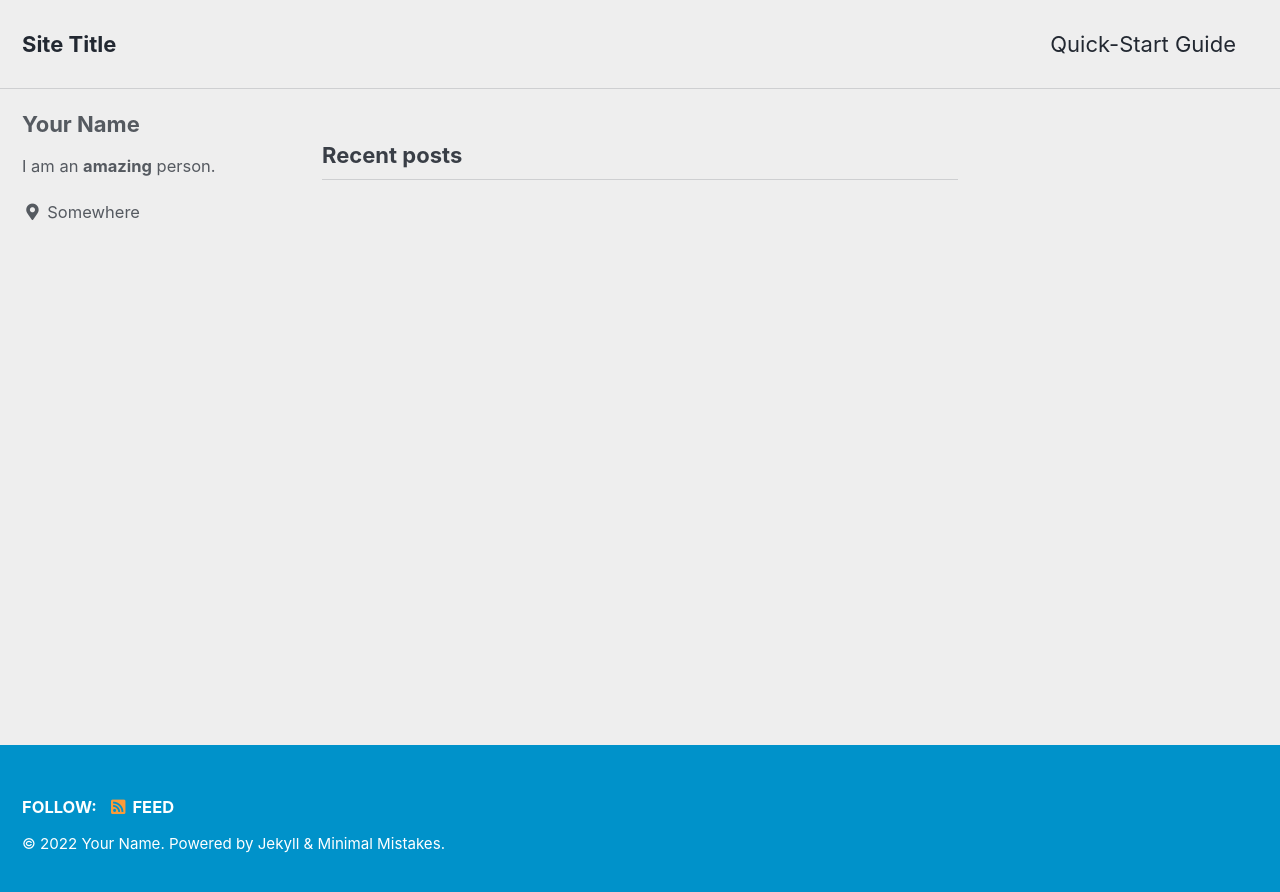
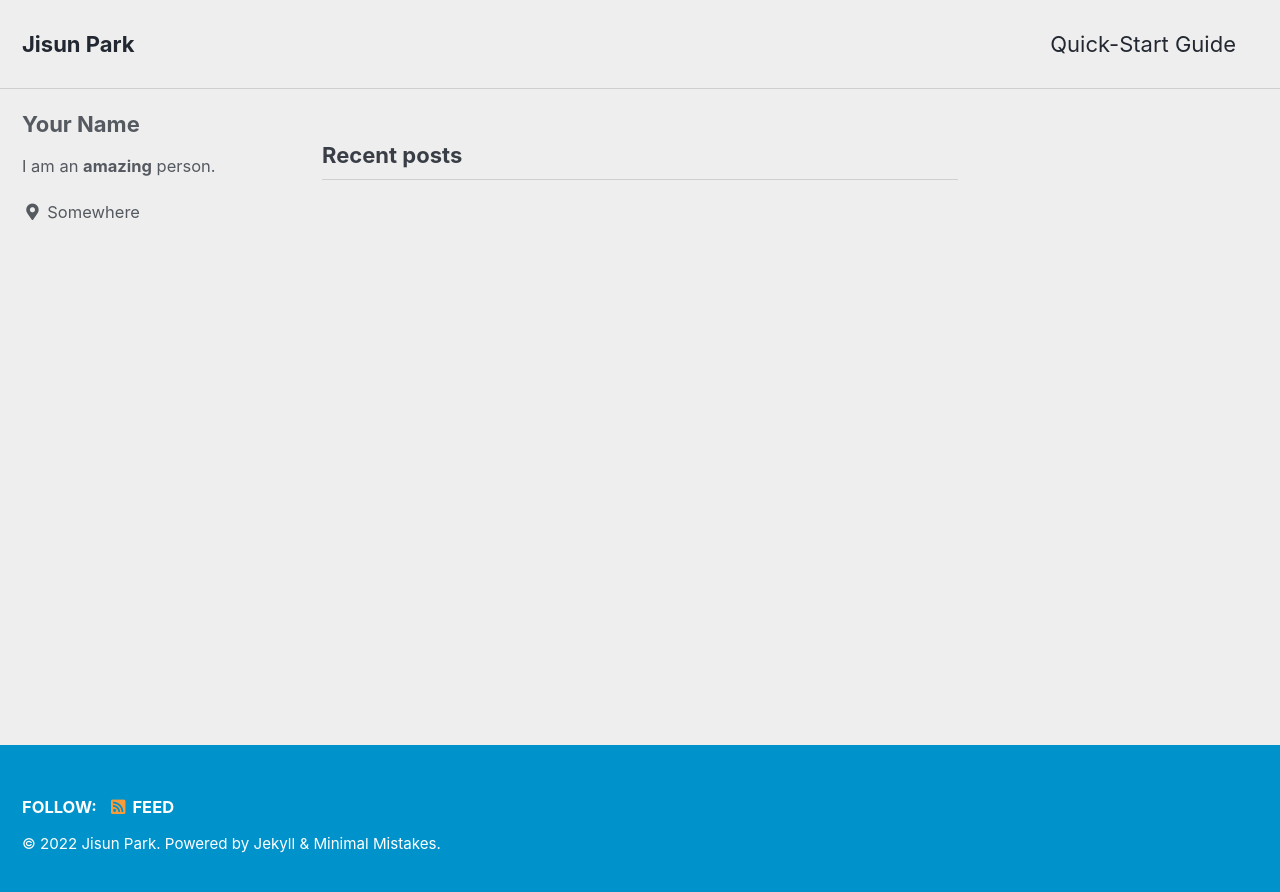
Before and after one commit to jisunp515/jisunp515.github.io, a Jekyll site: the page built from index.html, in a window 1280 px wide. Shown: the top 892 px of the page. Built offline with Jekyll 4.4.1, drawn with Linux system fonts in a browser that asks for light colours; cached includes are drawn as plain includes; the list of posts is cut into pages by our own code.

Commit message:
Update _config.yml

```diff
--- a/_config.yml
+++ b/_config.yml
@@ -16,14 +16,14 @@ minimal_mistakes_skin    : "air" # "air", "aqua", "contrast", "dark", "dirt", "n
 
 # Site Settings
 locale                   : "en-US"
-title                    : "Site Title"
+title                    : "Jisun Park"
 title_separator          : "-"
 subtitle                 : # site tagline that appears below site title in masthead
-name                     : "Your Name"
-description              : "An amazing website."
-url                      : # the base hostname & protocol for your site e.g. "https://mmistakes.github.io"
+name                     : "Jisun Park"
+description              : "Website of Jisun PArk."
+url                      : "https://jisunp515.github.io"
 baseurl                  : # the subpath of your site, e.g. "/blog"
-repository               : # GitHub username/repo-name e.g. "mmistakes/minimal-mistakes"
+repository               : "jisunp515/jisunp515.github.io"
 teaser                   : # path of fallback teaser image, e.g. "/assets/images/500x300.png"
 logo                     : # path of logo image to display in the masthead, e.g. "/assets/images/88x88.png"
 masthead_title           : # overrides the website title displayed in the masthead, use " " for no title
```
